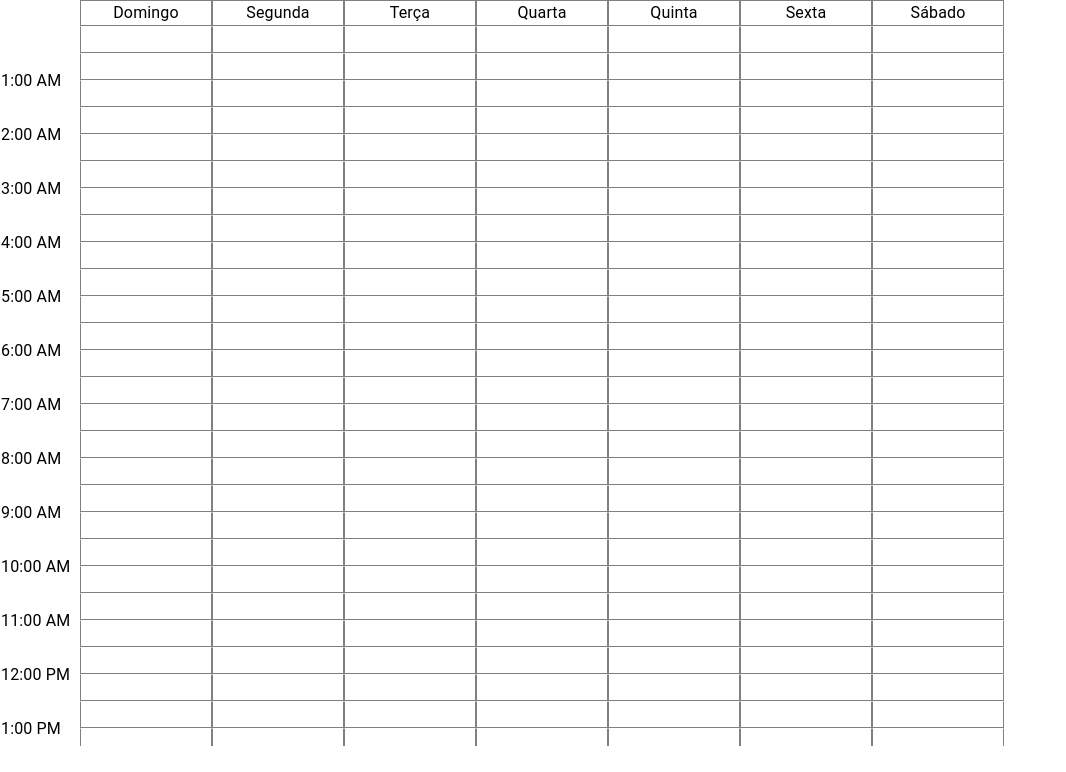
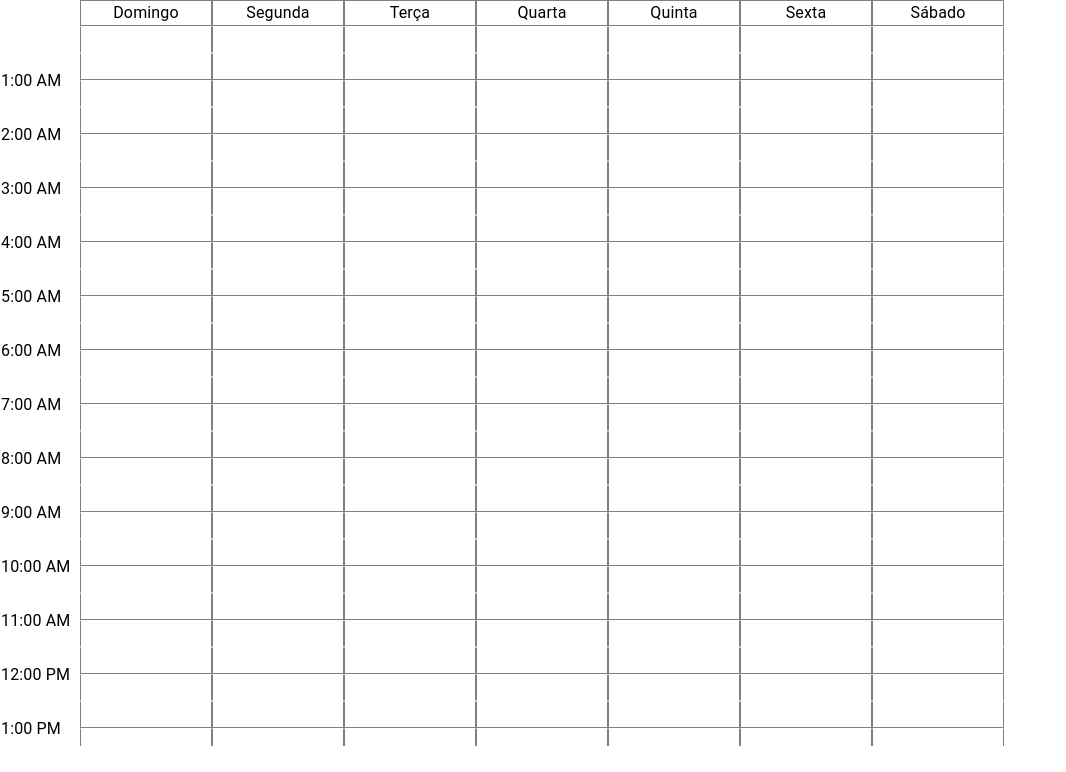
Before and after one commit to andlukass/calendar-react, a React (Vite) app: page / in a window 1280 px wide. Shown: the top 772 px of the page, without its empty margins (0-1066 px from the left). Built offline with nearby package versions, Linux system fonts and the light colour scheme.

Commit message:
add day variable

```diff
--- a/src/Week/Hours/EventSelector.jsx
+++ b/src/Week/Hours/EventSelector.jsx
@@ -8,7 +8,7 @@ EventSelector.propTypes = {
   dragStart: PropTypes.number,
   dragEnd: PropTypes.number,
 };
-function EventSelector({ hour, dragStart, dragEnd }) {
+function EventSelector({ hour, day, dragStart, dragEnd }) {
 
   const getStart = () => {
     return dragStart - dragEnd < 0 ? dragStart : dragEnd;
--- a/src/Week/Hours/HourCell.jsx
+++ b/src/Week/Hours/HourCell.jsx
@@ -3,10 +3,11 @@ import { Box } from '@mui/material'
 import PropTypes from 'prop-types';
 
 HourCell.propTypes = {
+  day: PropTypes.number.isRequired,
   hour: PropTypes.number.isRequired,
   drag: PropTypes.object.isRequired,
 };
-function HourCell({ hour, drag }) {
+function HourCell({ day, hour, drag }) {
 
   const { startDraggin, stopDraggin, updateEnd } = drag;
 
@@ -27,9 +28,9 @@ function HourCell({ hour, drag }) {
 }
 
 const cellStyle = (hour) => ({
-  border: hour.isDragOver ? "0.5pt solid transparent" : "0.5pt solid grey",
+  border: "0.5pt solid grey",
+  borderBottom: hour % 2 !== 0 ? "0.5pt solid grey" : "0.5pt solid transparent",
   borderTop: "0.5pt solid transparent",
-  borderBottom: hour.hour % 2 !== 0 ? "0.5pt solid grey" : "0.5pt solid transparent",
   justifyContent: "center",
   alignItems: "center",
   display: "flex",
--- a/src/Week/Hours/Hours.jsx
+++ b/src/Week/Hours/Hours.jsx
@@ -5,9 +5,10 @@ import HourCell from './HourCell';
 import PropTypes from 'prop-types';
 
 Hours.propTypes = {
+  day: PropTypes.number.isRequired,
   drag: PropTypes.object.isRequired,
 };
-function Hours({ drag }) {
+function Hours({ day, drag }) {
 
   const { dragStart, dragEnd } = drag;
 
@@ -15,8 +16,8 @@ function Hours({ drag }) {
     <div>
       {hourIndexes.map((hour) => (
         <div key={hour} style={{position: "relative"}}>
-          <HourCell hour={hour} drag={drag}/>
-          <EventSelector hour={hour}
+          <HourCell hour={hour} drag={drag} day={day} />
+          <EventSelector hour={hour} day={day}
             dragStart={dragStart}
             dragEnd={dragEnd} />
         </div>
```
